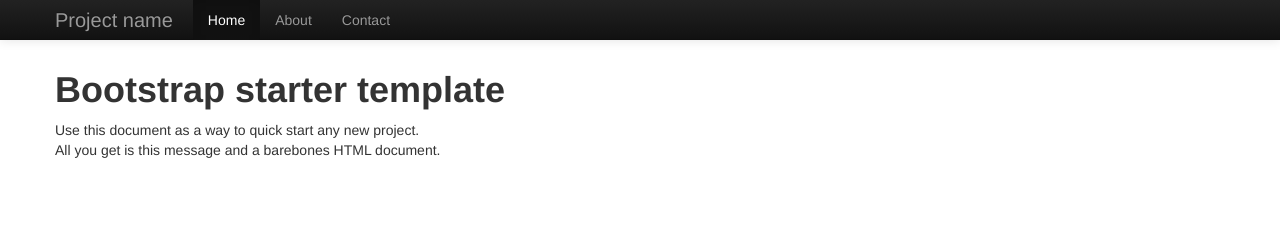
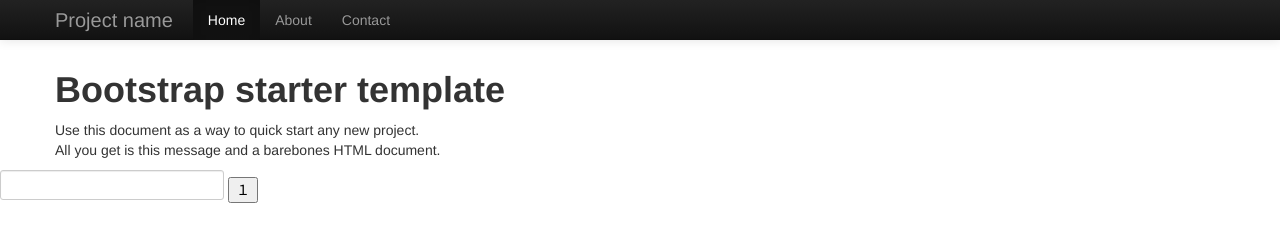
Before and after one commit to study-org/calc-prototype, a plain HTML site: page index.html in a window 1280 px wide. Drawn offline with nearby package versions, Linux system fonts and the light colour scheme.

Commit message:
input
number input proto

```diff
--- a/calc.js
+++ b/calc.js
@@ -1 +1,4 @@
 //JavaScriptファイル
+inputNo(n){
+	$(#no).val = $(#no).val + n;
+}
--- a/index.html
+++ b/index.html
@@ -10,6 +10,7 @@
 	 <!-- Le javascript -->
 	<script src="http://ajax.googleapis.com/ajax/libs/jquery/1/jquery.min.js"></script>
 	<script src="http://ajax.googleapis.com/ajax/libs/jqueryui/1/jquery-ui.min.js"></script>
+	<script src="./calc.js"></script>
 
     <!-- Le styles -->
     <link href="assets/css/bootstrap.css" rel="stylesheet">
@@ -64,7 +65,8 @@
 
 
     </div> <!-- /container -->
-
+	<input type="text" name="no" id="no" value="">
+	<input type="button" name="no1" value="１" onClick="inputNo(this.value)">
 
 
   </body>
```
